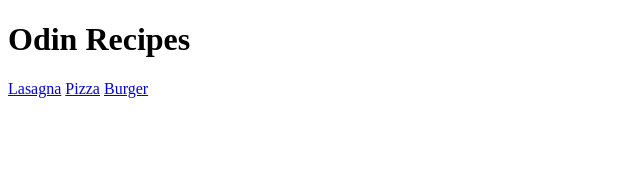
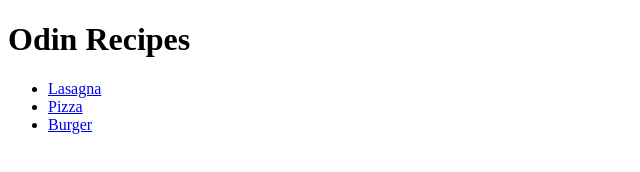
Before and after one commit to LucianMihaila/odin-recipes, a plain HTML site: page index.html in a window 1280 px wide. Shown: the whole page, without its empty margins (0-640 px from the left). Drawn offline with Linux system fonts and the light colour scheme.

Commit message:
Updated the main menu

```diff
--- a/index.html
+++ b/index.html
@@ -6,9 +6,10 @@
     </head>
     <body>
         <h1>Odin Recipes</h1>
-
-        <a href="./recipes/lasagna.html">Lasagna</a>
-        <a href="./recipes/pizza.html">Pizza</a>
-        <a href="./recipes/burger.html">Burger</a>
+        <ul>
+            <li><a href="./recipes/lasagna.html">Lasagna</a></li>
+            <li><a href="./recipes/pizza.html">Pizza</a></li>
+            <li><a href="./recipes/burger.html">Burger</a></li>
+        </ul>
     </body>
 </html>
```
